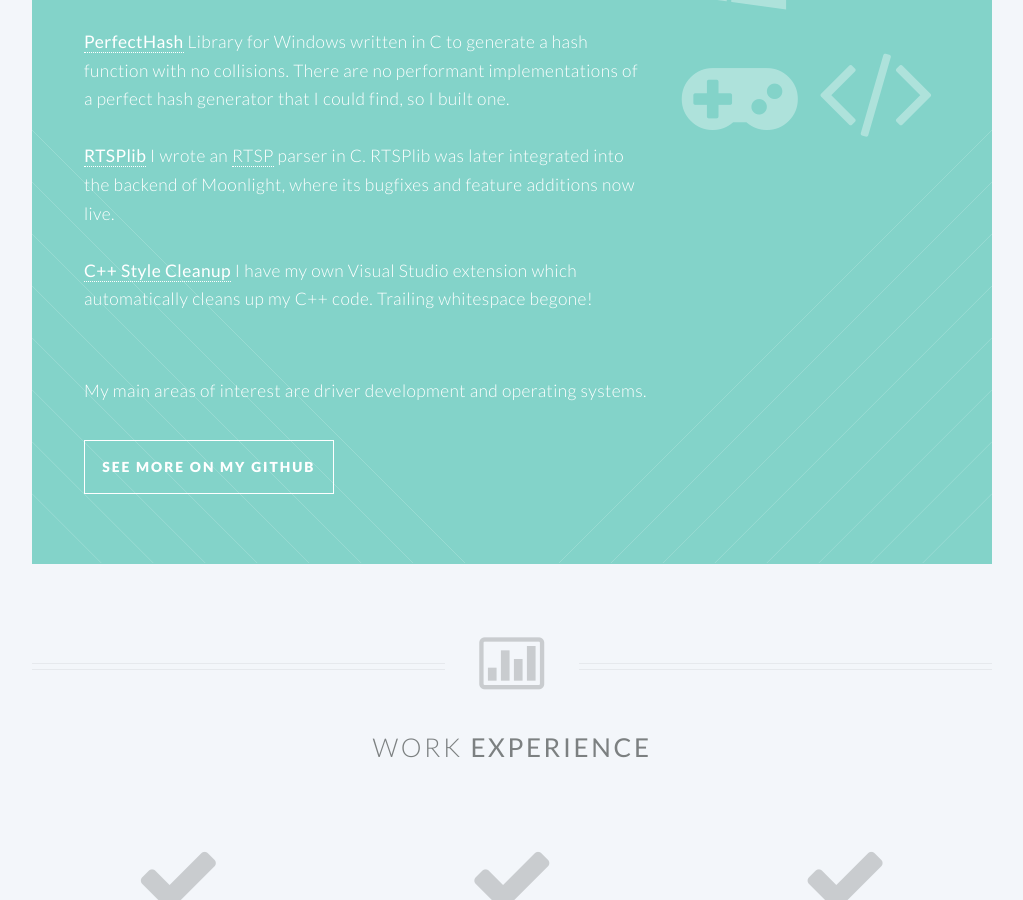
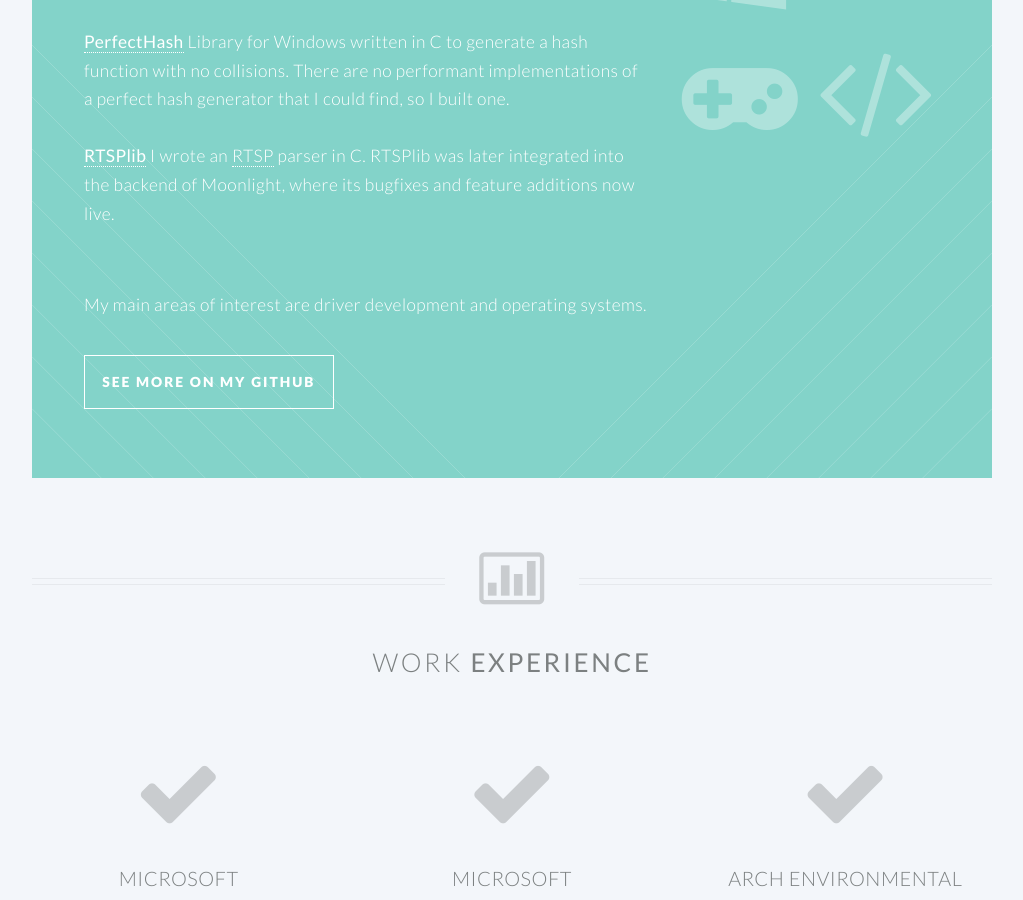
Before and after one commit to mrb113/mrb113.github.io, a Jekyll site: the page index.html, which Jekyll copies as it is, in a window 1280 px wide and 900 px high, scrolled down 1893 px. Shown: the whole window, without its empty margins (128-1151 px from the left). Built offline with Jekyll 4.4.1, drawn with Linux system fonts in a browser that asks for light colours.

Commit message:
Which projects to showcase? Big decision

```diff
--- a/index.html
+++ b/index.html
@@ -107,8 +107,6 @@
 									<li><strong><a href = "https://github.com/mrb113/PerfectHash" style="color: #FFFFFF">PerfectHash</a></strong> Library for Windows written in C to generate a hash function with no collisions. There are no performant implementations of a perfect hash generator that I could find, so I built one.</li>
 									</br>
 									<li><strong><a href = "https://github.com/mrb113/RTSPlib" style="color: #FFFFFF">RTSPlib</a></strong> I wrote an <a href = "http://en.wikipedia.org/wiki/Real_Time_Streaming_Protocol" style="color: #FFFFFF">RTSP</a> parser in C. RTSPlib was later integrated into the backend of Moonlight, where its bugfixes and feature additions now live.</li>
-									</br>
-									<li><strong><a href = "https://github.com/mrb113/CppStyleCleanup" style="color: #FFFFFF">C++ Style Cleanup</a></strong> I have my own Visual Studio extension which automatically cleans up my C++ code. Trailing whitespace begone!</li>
 									</br>
 								</ul>
 								<p>My main areas of interest are driver development and operating systems.</p>
```
